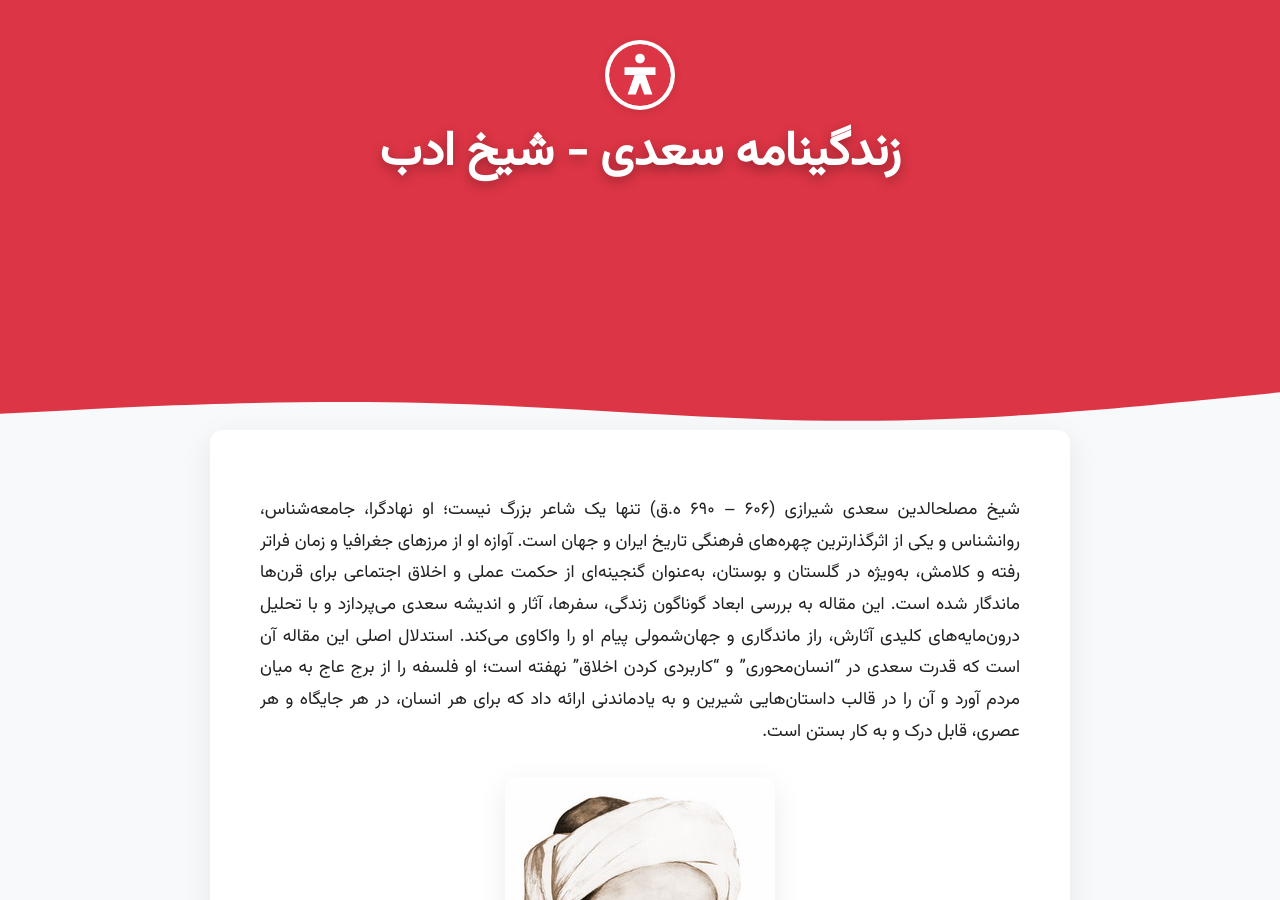
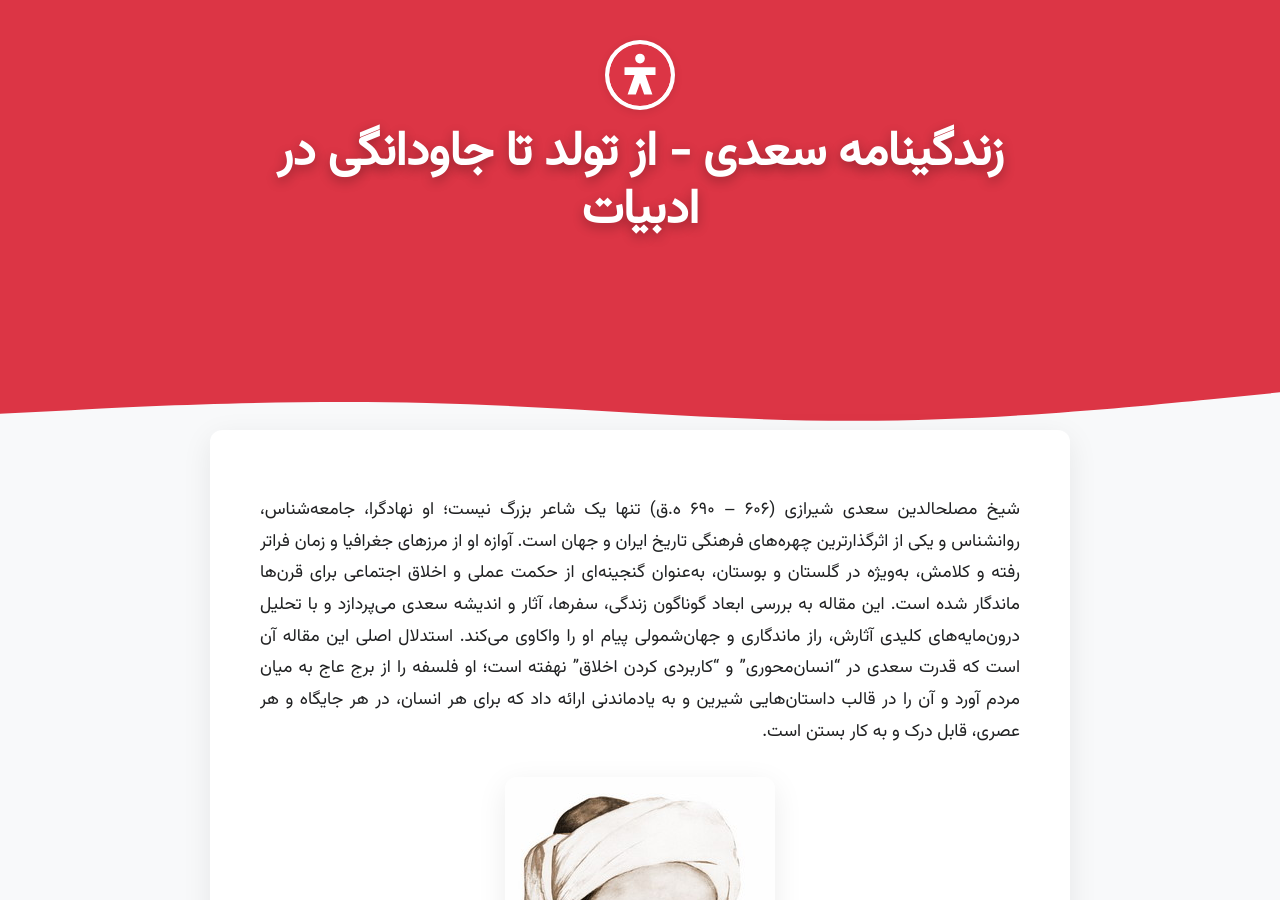
Before and after one commit to darkblog/darkblog.github.io, a Jekyll site: the page built from _posts/2025-9-9-9.md, in a window 1280 px wide and 900 px high. Built offline with Jekyll 4.4.1, drawn with Linux system fonts in a browser that asks for light colours.

Commit message:
Update 2025-9-9-9.md

```diff
--- a/_posts/2025-9-9-9.md
+++ b/_posts/2025-9-9-9.md
@@ -1,6 +1,6 @@
 ---
 layout: post
-title: زندگینامه سعدی - شیخ ادب
+title: زندگینامه سعدی - از تولد تا جاودانگی در ادبیات
 ---
 
 شیخ مصلحالدین سعدی شیرازی (۶۰۶ – ۶۹۰ ه.ق) تنها یک شاعر بزرگ نیست؛ او نهادگرا، جامعه‌شناس، روانشناس و یکی از اثرگذارترین چهره‌های فرهنگی تاریخ ایران و جهان است. آوازه او از مرزهای جغرافیا و زمان فراتر رفته و کلامش، به‌ویژه در گلستان و بوستان، به‌عنوان گنجینه‌ای از حکمت عملی و اخلاق اجتماعی برای قرن‌ها ماندگار شده است. این مقاله به بررسی ابعاد گوناگون زندگی، سفرها، آثار و اندیشه سعدی می‌پردازد و با تحلیل درون‌مایه‌های کلیدی آثارش، راز ماندگاری و جهان‌شمولی پیام او را واکاوی می‌کند. استدلال اصلی این مقاله آن است که قدرت سعدی در "انسان‌محوری" و "کاربردی کردن اخلاق" نهفته است؛ او فلسفه را از برج عاج به میان مردم آورد و آن را در قالب داستان‌هایی شیرین و به یادماندنی ارائه داد که برای هر انسان، در هر جایگاه و هر عصری، قابل درک و به کار بستن است.
```
